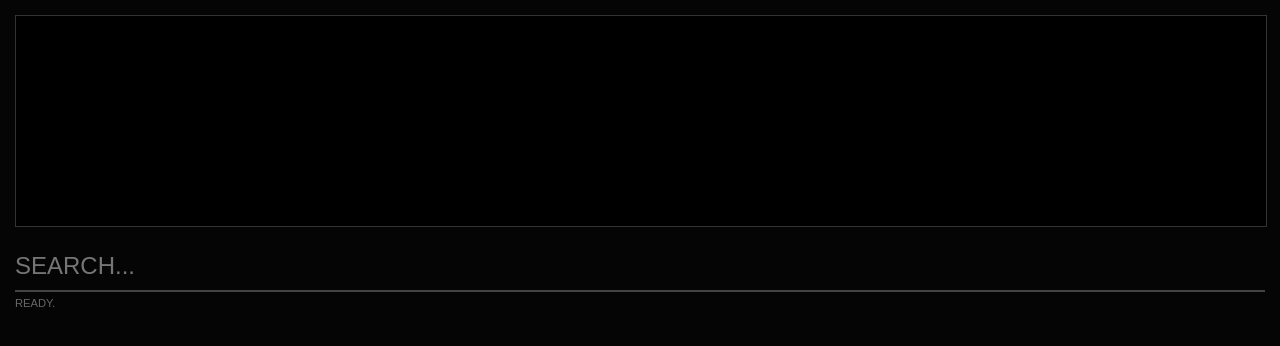
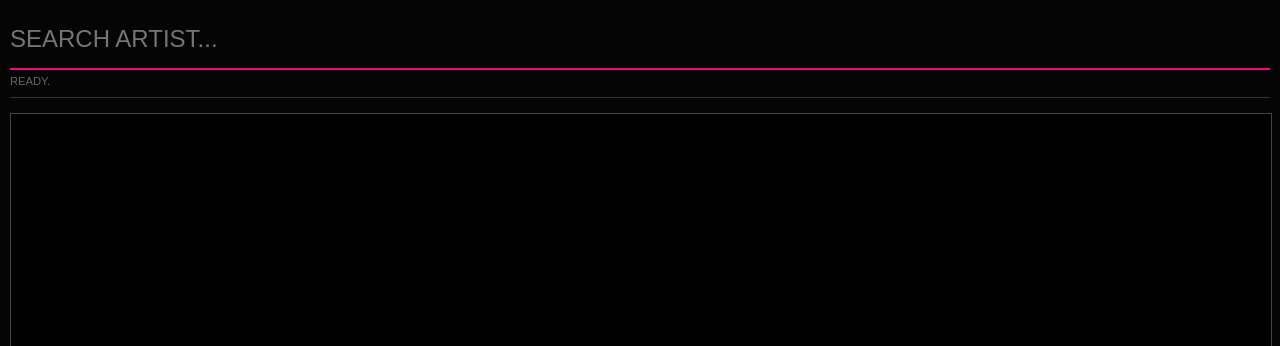
Before and after one commit to york-zefram/demo-search, a plain HTML site: page index.html in a window 1280 px wide. Shown: the top 346 px of the page. Drawn offline with Linux system fonts and the light colour scheme.

Commit message:
Update index.html

```diff
--- a/index.html
+++ b/index.html
@@ -3,42 +3,43 @@
 <head>
     <meta charset="UTF-8">
     <meta name="viewport" content="width=device-width, initial-scale=1.0, maximum-scale=1.0, user-scalable=no">
-    <title>ZEFRAM LST</title>
+    <title>ZEFRAM LST - SEARCH FIRST</title>
     <style>
         :root { --pink: #ff007f; --black: #050505; }
-        body { background: var(--black); color: white; font-family: sans-serif; margin: 0; padding: 15px; }
+        body { background: var(--black); color: white; font-family: sans-serif; margin: 0; padding: 10px; }
 
-        /* プレイヤー：高さを固定して検索窓を押し出さないようにする */
-        #video-container { width: 100%; height: 210px; background: #000; margin-bottom: 15px; border: 1px solid #333; }
+        /* 検索窓を画面の一番上に固定 */
+        .search-sticky { position: sticky; top: 0; background: var(--black); z-index: 1000; padding-bottom: 10px; border-bottom: 1px solid #333; }
+        #search-input { background: none; border: none; border-bottom: 2px solid var(--pink); font-size: 1.5rem; color: white; width: 100%; padding: 15px 0; outline: none; }
+        #status { font-size: 0.7rem; color: #666; margin-top: 5px; }
+
+        /* プレイヤー：検索窓の下に配置 */
+        #video-container { width: 100%; aspect-ratio: 16 / 9; background: #000; margin: 15px 0; border: 1px solid #444; }
         #player { width: 100%; height: 100%; }
 
-        /* 検索窓：常に表示されるように z-index を調整 */
-        .ui-area { position: relative; z-index: 10; }
-        #search-input { background: none; border: none; border-bottom: 2px solid #444; font-size: 1.5rem; color: white; width: 100%; padding: 10px 0; outline: none; margin-bottom: 5px; }
-        #search-input:focus { border-bottom-color: var(--pink); }
-
-        #status { font-size: 0.7rem; color: #666; margin-bottom: 15px; min-height: 1em; }
-
+        /* リスト表示エリア */
+        #lst { margin-top: 10px; }
         .row { display: flex; align-items: center; padding: 15px 0; border-bottom: 1px solid #111; cursor: pointer; }
         .title { flex-grow: 1; font-size: 0.9rem; overflow: hidden; text-overflow: ellipsis; white-space: nowrap; padding-right: 10px; color: #eee; }
-        .select-btn { color: var(--pink); border: 1px solid var(--pink); padding: 4px 12px; font-size: 0.8rem; border-radius: 2px; flex-shrink: 0; font-weight: bold; letter-spacing: 2px; }
+        .select-btn { color: var(--pink); border: 1px solid var(--pink); padding: 6px 15px; font-size: 0.8rem; font-weight: bold; letter-spacing: 2px; }
     </style>
 </head>
 <body>
+
+    <div class="search-sticky">
+        <input type="text" id="search-input" placeholder="SEARCH ARTIST..." onkeydown="if(event.key==='Enter') doSearch()">
+        <div id="status">READY.</div>
+    </div>
 
     <div id="video-container">
         <div id="player"></div>
     </div>
 
-    <div class="ui-area">
-        <input type="text" id="search-input" placeholder="SEARCH..." onkeydown="if(event.key==='Enter') doSearch()">
-        <div id="status">READY.</div>
-        <div id="lst"></div>
-    </div>
+    <div id="lst"></div>
 
     <script src="https://www.youtube.com/iframe_api"></script>
     <script>
-        const API_KEY = 'AIzaSyDo7AbKjXqTdV2CFkasBXFu__dzjE4Srak';
+        const API_KEY = 'AIzaSyDo7AbKjXqTdV2CFkasBXFu__dzjE4Srak'; //の設定に基づき埋込
         let player;
 
         function onYouTubeIframeAPIReady() {
@@ -52,18 +53,20 @@
             const q = document.getElementById('search-input').value;
             const status = document.getElementById('status');
             const lst = document.getElementById('lst');
+
             if (!q) return;
-
-            status.innerText = "CONNECTING...";
-            const url = `https://www.googleapis.com/youtube/v3/search?part=snippet&q=${encodeURIComponent(q)}&type=video&videoCategoryId=10&maxResults=20&key=${API_KEY}`;
+            status.innerText = "CONNECTING TO YOUTUBE...";
 
             try {
+                const url = `https://www.googleapis.com/youtube/v3/search?part=snippet&q=${encodeURIComponent(q)}&type=video&videoCategoryId=10&maxResults=20&key=${API_KEY}`;
                 const res = await fetch(url);
                 const data = await res.json();
+
                 if (data.error) {
-                    status.innerHTML = `<span style="color:var(--pink)">${data.error.message}</span>`;
+                    status.innerHTML = `<span style="color:var(--pink)">ERROR: ${data.error.message}</span>`;
                     return;
                 }
+
                 status.innerText = `LST COUNT: ${data.items.length}`;
                 lst.innerHTML = (data.items || []).map(i => `
                     <div class="row" onclick="playVideo('${i.id.videoId}')">
@@ -71,7 +74,9 @@
                         <div class="select-btn">選 曲</div>
                     </div>
                 `).join('');
-            } catch (e) { status.innerText = "OFFLINE."; }
+            } catch (e) {
+                status.innerText = "NETWORK ERROR.";
+            }
         }
 
         function playVideo(id) {
```
